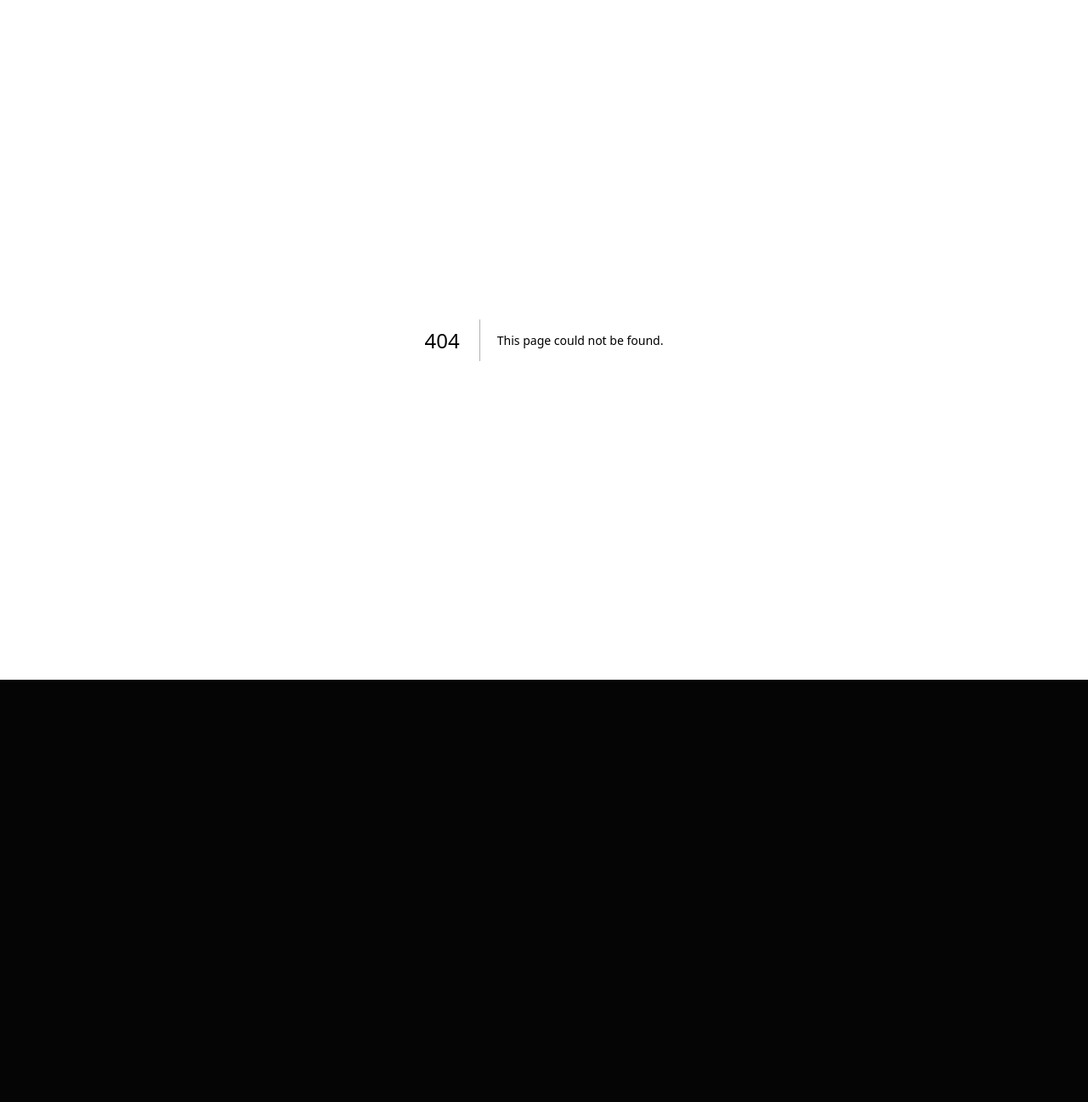
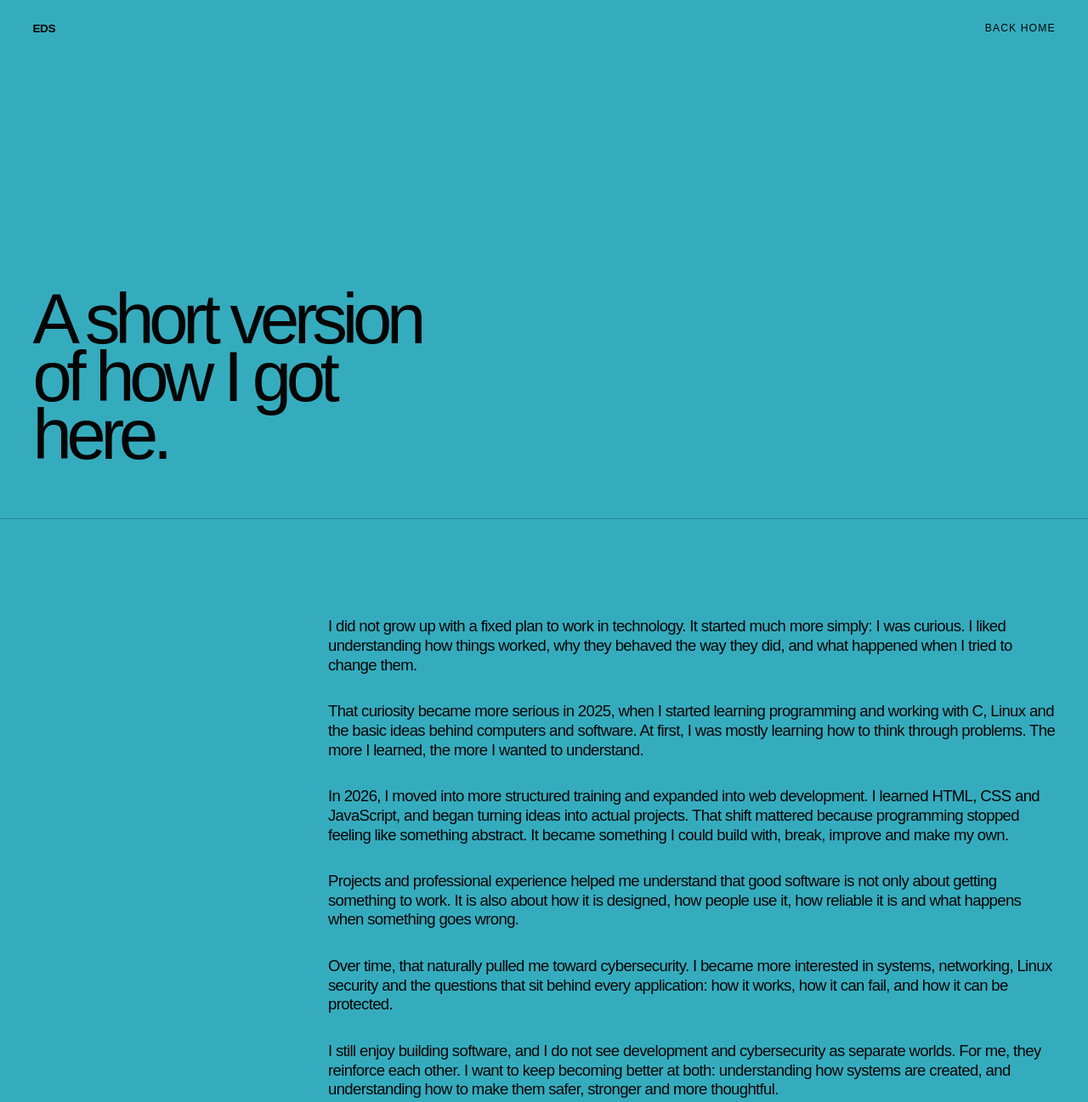
Before and after one commit to emma-dasilva-dev/emma-portfolio, a Next.js app: page /about in a window 1280 px wide. Before the commit this address had no page. Shown: the top 1297 px of the page at 85% size. Before the commit the page ends 800 px from the top, so only its background shows below. Built offline with nearby package versions, Linux system fonts and the light colour scheme.

Commit message:
Add narrative About page

```diff
--- /dev/null
+++ b/src/app/about/page.tsx
@@ -0,0 +1,71 @@
+"use client";
+
+import Link from "next/link";
+import { motion } from "motion/react";
+import SmoothScroll from "@/components/ui/SmoothScroll";
+
+const paragraphs = [
+  "I did not grow up with a fixed plan to work in technology. It started much more simply: I was curious. I liked understanding how things worked, why they behaved the way they did, and what happened when I tried to change them.",
+  "That curiosity became more serious in 2025, when I started learning programming and working with C, Linux and the basic ideas behind computers and software. At first, I was mostly learning how to think through problems. The more I learned, the more I wanted to understand.",
+  "In 2026, I moved into more structured training and expanded into web development. I learned HTML, CSS and JavaScript, and began turning ideas into actual projects. That shift mattered because programming stopped feeling like something abstract. It became something I could build with, break, improve and make my own.",
+  "Projects and professional experience helped me understand that good software is not only about getting something to work. It is also about how it is designed, how people use it, how reliable it is and what happens when something goes wrong.",
+  "Over time, that naturally pulled me toward cybersecurity. I became more interested in systems, networking, Linux security and the questions that sit behind every application: how it works, how it can fail, and how it can be protected.",
+  "I still enjoy building software, and I do not see development and cybersecurity as separate worlds. For me, they reinforce each other. I want to keep becoming better at both: understanding how systems are created, and understanding how to make them safer, stronger and more thoughtful.",
+  "I am still early in that journey, and I like that. There is still a lot to learn, a lot to build and a lot to figure out."
+];
+
+export default function AboutPage() {
+  return (
+    <SmoothScroll>
+      <main className="about-page">
+        <header className="about-page-header">
+          <Link className="brand" href="/">
+            EDS
+          </Link>
+          <Link className="about-page-back" href="/">
+            Back home
+          </Link>
+        </header>
+
+        <section className="about-page-hero">
+          <motion.p
+            className="section-kicker"
+            initial={{ opacity: 0, y: 14 }}
+            animate={{ opacity: 1, y: 0 }}
+            transition={{ duration: 0.55, ease: [0.16, 1, 0.3, 1] }}
+          >
+            About me
+          </motion.p>
+
+          <motion.h1
+            initial={{ y: 50, opacity: 0 }}
+            animate={{ y: 0, opacity: 1 }}
+            transition={{ duration: 0.85, ease: [0.16, 1, 0.3, 1] }}
+          >
+            A short version of how I got here.
+          </motion.h1>
+        </section>
+
+        <section className="about-page-story">
+          <div className="about-page-copy">
+            {paragraphs.map((paragraph, index) => (
+              <motion.p
+                key={paragraph}
+                initial={{ opacity: 0, y: 28 }}
+                whileInView={{ opacity: 1, y: 0 }}
+                viewport={{ once: true, amount: 0.35 }}
+                transition={{
+                  duration: 0.72,
+                  delay: index * 0.035,
+                  ease: [0.16, 1, 0.3, 1],
+                }}
+              >
+                {paragraph}
+              </motion.p>
+            ))}
+          </div>
+        </section>
+      </main>
+    </SmoothScroll>
+  );
+}
```
